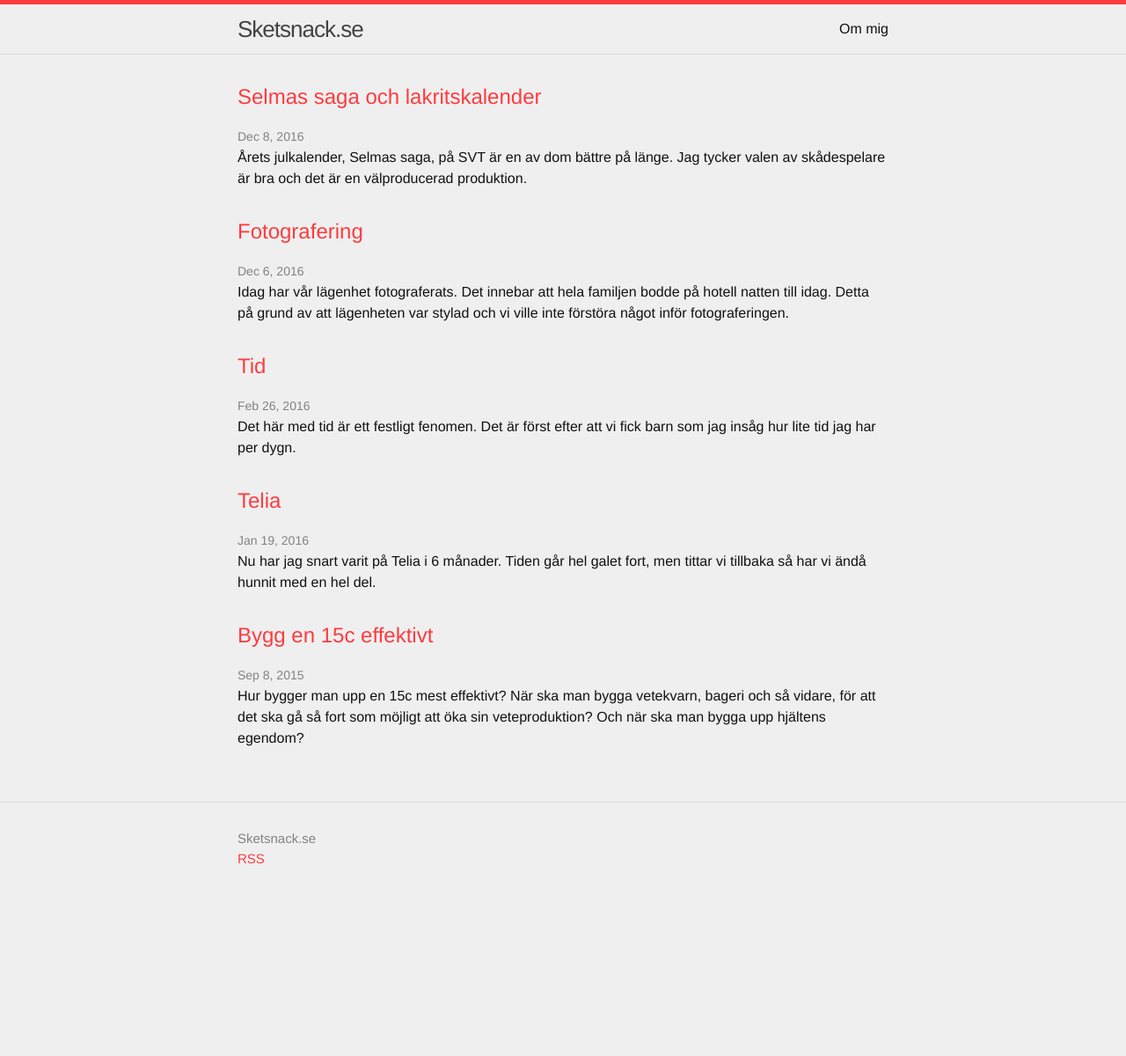
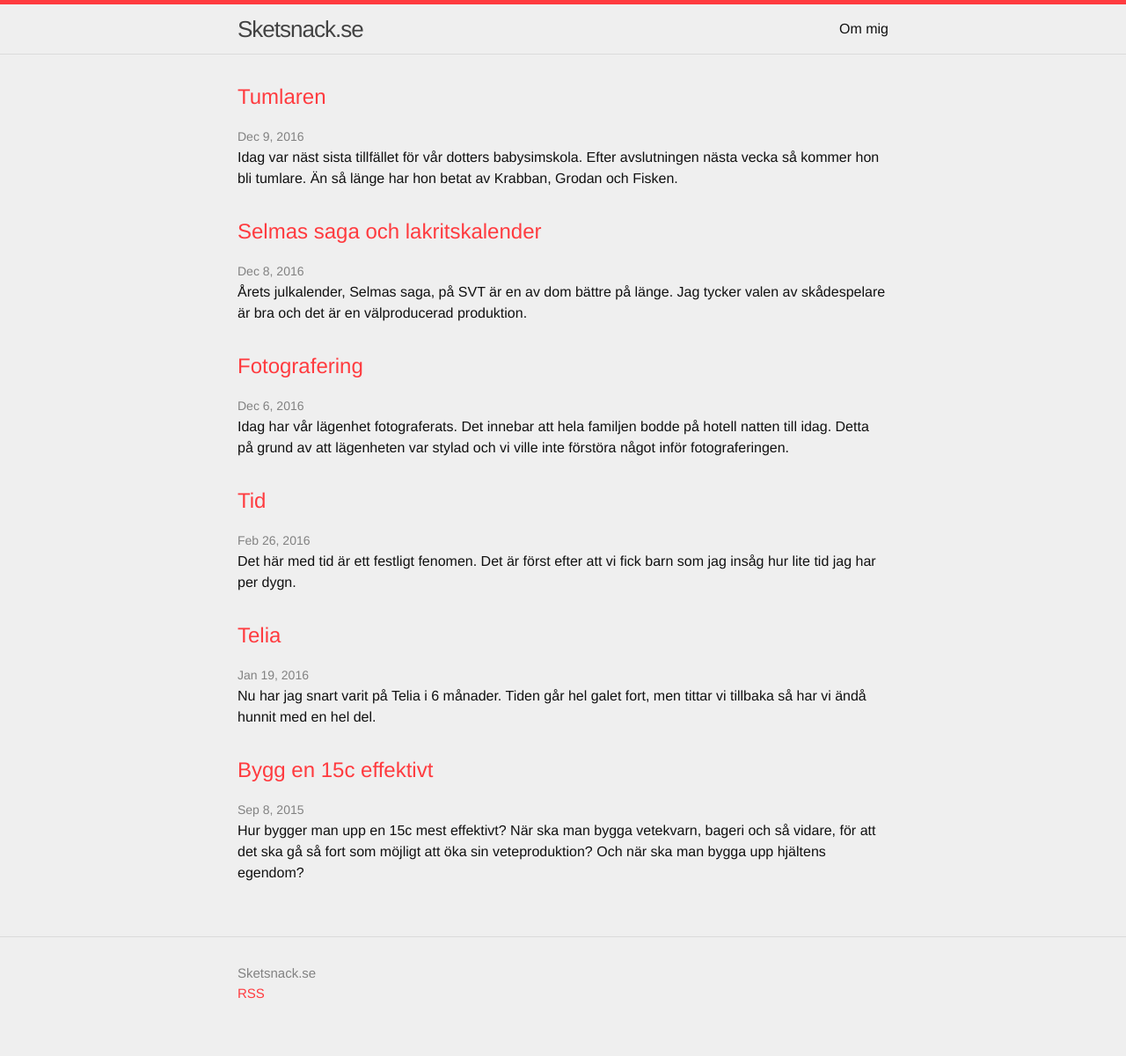
Before and after one commit to kitfr/kitfr.github.io, a Jekyll site: the page built from index.html, in a window 1280 px wide. Shown: the whole page at 88% size. Built offline with Jekyll 4.4.1, drawn with Linux system fonts in a browser that asks for light colours; before the commit the page ends 1047 px from its top, so only the background shows below that; part of the change alters nothing that is shown.

Commit message:
New post

```diff
--- /dev/null
+++ b/_posts/2016-12-09-tumlaren.markdown
@@ -0,0 +1,11 @@
+---
+layout: post
+title:  "Tumlaren"
+date:   2016-12-09 13:41:00
+categories: simskola
+---
+Idag var näst sista tillfället för vår dotters babysimskola. Efter avslutningen nästa vecka så kommer hon bli tumlare. Än så länge har hon betat av Krabban, Grodan och Fisken.
+
+Hon tycker att det är väldigt roligt och hon börjar trivas bättre och bättre i vattnet. Idag skulle vi träna på att barnet inte får hoppa i vattnet innan föräldern säger till. Vi kan ju säga så här, vi behöver träna ganska mycket mer på det. Hon älskar att hoppa i vattnet från kanten och från mattor som går ut en bit i vattnet, så det är svårt att få stopp på henne. Tidigare har hon inte alls gillat att ligga på rygg, men idag så la hon sig nästan själv på rygg för att räkna lamporna i taket. Så vi körde lite lätt ryggsim mellan dyken.
+
+Vi kör på [Aqua Barn](http://www.aquabarn.se/) och kommer köra nästa period också, nästa period heter Späckhuggaren. Efter nyår kommer både jag och min fru jobba och dottern kommer gå på förskola. Detta innebär att det blir lite tajt att hinna med tider på veckodagarna, så nästa period byter vi både tid och plats. Tidigare körde vi på Vattenkompaniet på fredagar, men efter nyår kommer det vara på Åbybadet på söndag. Blir nog hur bra som helst för då kan både jag och min fru vara med. Tror det kan bli riktigt roligt nu när vår dotter börjar gilla vattnet mer och mer.
```
Also changed, not shown: _posts/2016-01-19-telia.markdown (line endings or trailing spaces).
